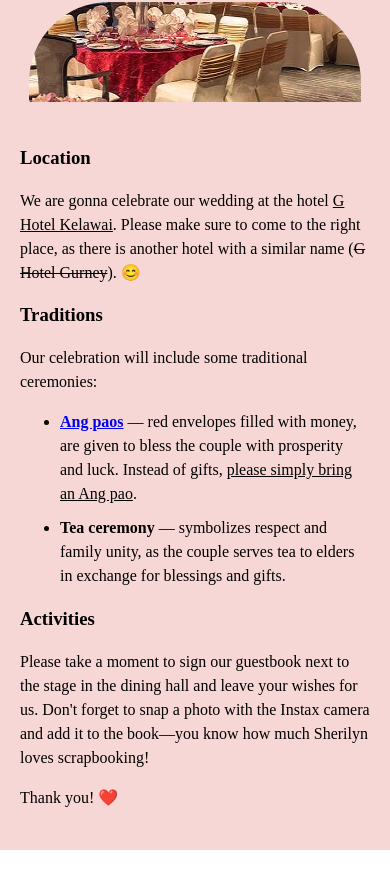
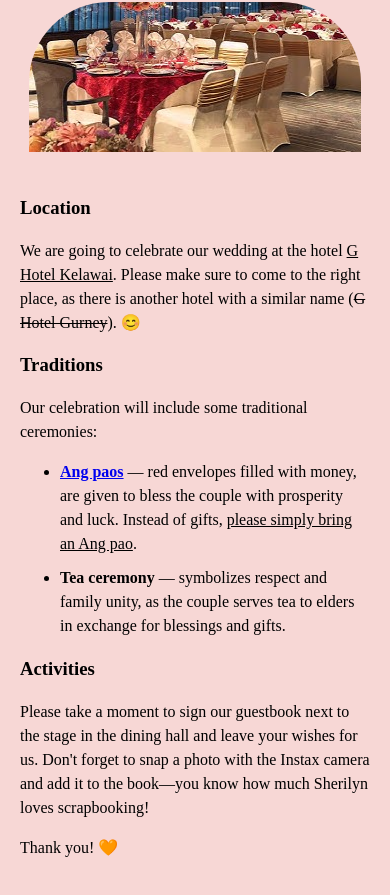
Before and after one commit to mmaltsev/wedding-invitation, a plain HTML site: page penang.html in a window 390 px wide. Shown: the part 915-1810 px from the top of the page. Before the commit the page ends 1765 px from the top, so only its background shows below. Drawn offline with Linux system fonts and the light colour scheme.

Commit message:
improved styling

```diff
--- a/penang.html
+++ b/penang.html
@@ -51,7 +51,7 @@
         <div class="second-page__content__img-mobile"></div>
         <div class="second-page__content__text"  style="text-align: left; line-height: 1.5em;">
           <h3>Location</h3>
-          We are gonna celebrate our wedding at the hotel <u>G Hotel Kelawai</u>.
+          We are going to celebrate our wedding at the hotel <u>G Hotel Kelawai</u>.
           Please make sure to come to the right place, as there is another hotel with a similar name (<s>G Hotel Gurney</s>). 😊
           <h3>Traditions</h3>
           Our celebration will include some traditional ceremonies:
@@ -70,7 +70,7 @@
         <p>
           Please take a moment to sign our guestbook next to the stage in the dining hall and leave your wishes for us. Don't forget to snap a photo with the Instax camera and add it to the book—you know how much Sherilyn loves scrapbooking!
         </p>
-        Thank you! ❤️
+        Thank you! 🧡
         </div>
         <div class="second-page__content__img-desktop"></div>
       </div>
@@ -206,7 +206,7 @@
       display: initial;
       background-image: url('venue.jpg');
       background-position: center;
-      height: 100px;
+      height: 150px;
       width: 95%;
       max-width: 400px;
       border-top-left-radius: 80px;
```
